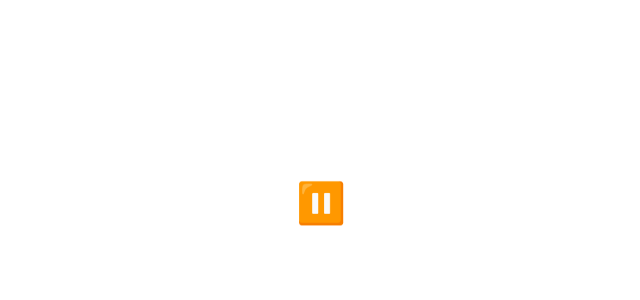
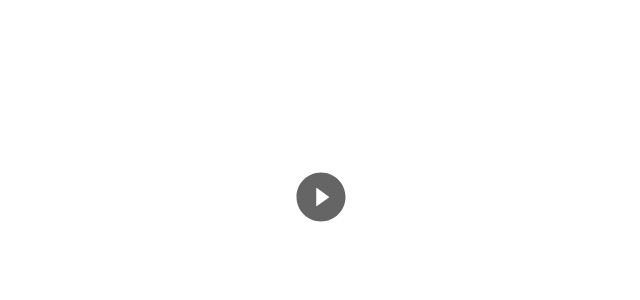
Before and after one commit to udith51/ai_canva, a React (Create React App) app: page / in a window 1280 px wide. Shown: the top 300 px of the page, without its empty margins (319-959 px from the left). Built offline with nearby package versions, Linux system fonts and the light colour scheme.

Commit message:
Added pause/play functionality

```diff
--- a/package.json
+++ b/package.json
@@ -8,6 +8,7 @@
     "@testing-library/user-event": "^13.5.0",
     "react": "^18.2.0",
     "react-dom": "^18.2.0",
+    "react-icons": "^4.11.0",
     "react-scripts": "5.0.1",
     "web-vitals": "^2.1.4"
   },
--- a/src/components/Video.css
+++ b/src/components/Video.css
@@ -8,13 +8,17 @@
     left: 50%;
     transform: translate(-50%,-50%);
     cursor: pointer;
-    /* opacity: 0.7; */
+    pointer-events: none;
 }
 
 .playPauseIcon {
     font-size: 40px;
 }
 
+.icon{
+    opacity: 0.6;
+}
+
 canvas{
     cursor: pointer;
 }
--- a/src/components/Video.jsx
+++ b/src/components/Video.jsx
@@ -1,6 +1,7 @@
 import React, { useEffect, useRef, useState } from 'react'
 import './Video.css'
 import videoSource from "../sample.mp4"
+import { AiFillPauseCircle, AiFillPlayCircle } from 'react-icons/ai';
 export default function Video() {
 
     const canvasRef = useRef(null);
@@ -25,8 +26,10 @@ export default function Video() {
         const togglePlayPause = () => {
             if (video.paused) {
                 video.play();
+                setIconState("pause");
             } else {
                 video.pause();
+                setIconState("play");
             }
         };
 
@@ -70,7 +73,7 @@ export default function Video() {
             {showControls &&
                 <div className="controls">
                     <div className="playPauseIcon" onClick={videoRef.current && videoRef.current.click()}>
-                        {videoRef.current && videoRef.current.paused ? '▶️' : '⏸️'}
+                        {iconState === "play" ? <AiFillPlayCircle className='icon' size={56} /> : <AiFillPauseCircle className='icon' size={56} />}
                     </div>
                 </div>
             }
```
Also changed, not shown: 1 other file (tests, documents, lock files or other folders).
